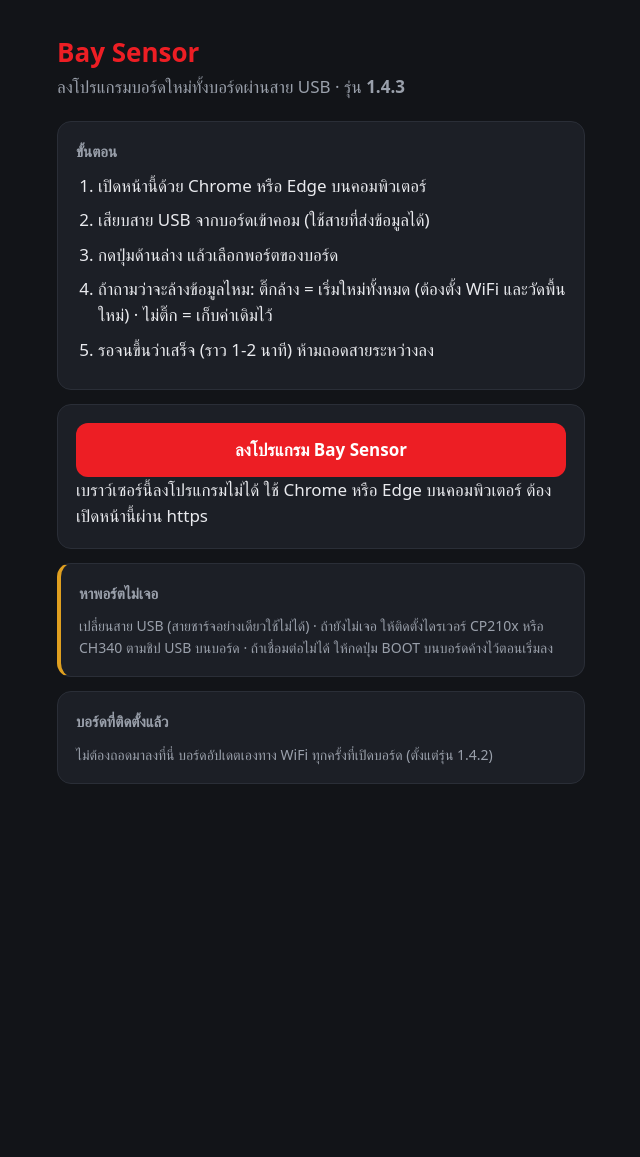
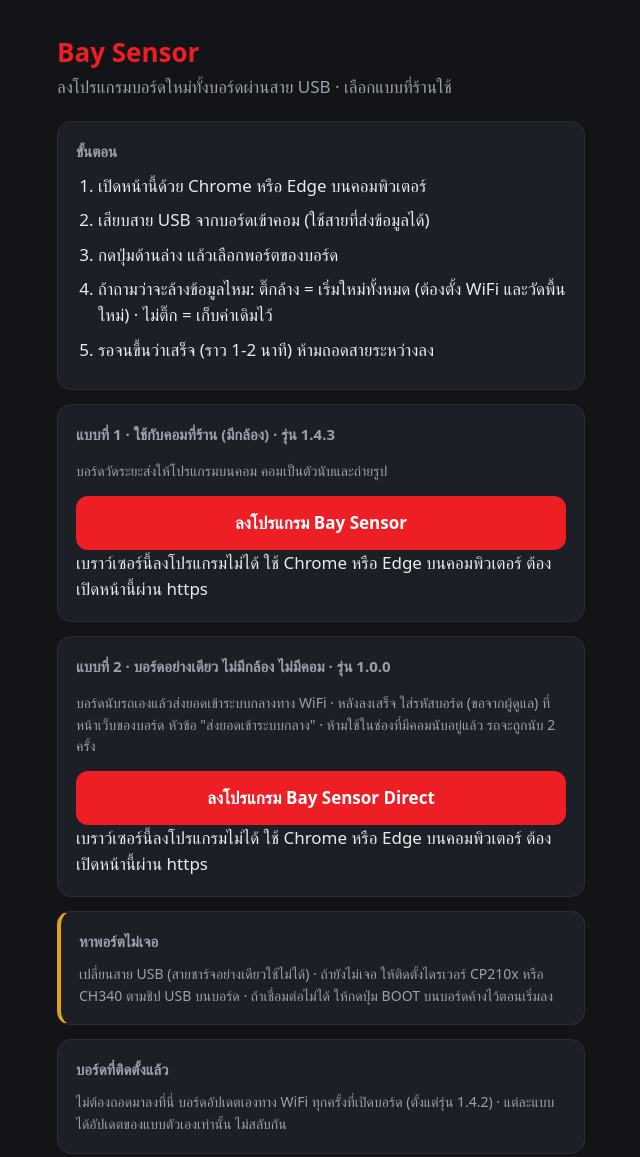
Before and after one commit to KungrcKMK/baysensor-firmware, a plain HTML site: page index.html in a window 1280 px wide. Shown: the whole page, without its empty margins (319-959 px from the left). Before the commit the page ends 846 px from the top, so only its background shows below. Drawn offline with Linux system fonts and the light colour scheme.

Commit message:
Bay Sensor Direct 1.0.0: standalone board option, separate OTA folder and installer choice

```diff
--- a/index.html
+++ b/index.html
@@ -21,8 +21,8 @@ button:focus-visible{outline:3px solid #fff;outline-offset:2px}
 </style>
 <main>
 <h1>Bay Sensor</h1>
-<p class="sub">ลงโปรแกรมบอร์ดใหม่ทั้งบอร์ดผ่านสาย USB · รุ่น <b id="v">—</b></p>
-<script>fetch("manifest.json").then(r=>r.json()).then(m=>v.textContent=m.version)</script>
+<p class="sub">ลงโปรแกรมบอร์ดใหม่ทั้งบอร์ดผ่านสาย USB · เลือกแบบที่ร้านใช้</p>
+<script>for(const[f,i]of[["manifest.json","v"],["manifest_direct.json","vd"]])fetch(f).then(r=>r.json()).then(m=>document.getElementById(i).textContent=m.version)</script>
 
 <div class="c">
 <h2>ขั้นตอน</h2>
@@ -36,8 +36,20 @@ button:focus-visible{outline:3px solid #fff;outline-offset:2px}
 </div>
 
 <div class="c">
+<h2>แบบที่ 1 · ใช้กับคอมที่ร้าน (มีกล้อง) · รุ่น <b id="v">—</b></h2>
+<p class="k">บอร์ดวัดระยะส่งให้โปรแกรมบนคอม คอมเป็นตัวนับและถ่ายรูป</p>
 <esp-web-install-button manifest="manifest.json">
 <button slot="activate">ลงโปรแกรม Bay Sensor</button>
+<span slot="unsupported">เบราว์เซอร์นี้ลงโปรแกรมไม่ได้ ใช้ Chrome หรือ Edge บนคอมพิวเตอร์</span>
+<span slot="not-allowed">ต้องเปิดหน้านี้ผ่าน https</span>
+</esp-web-install-button>
+</div>
+
+<div class="c">
+<h2>แบบที่ 2 · บอร์ดอย่างเดียว ไม่มีกล้อง ไม่มีคอม · รุ่น <b id="vd">—</b></h2>
+<p class="k">บอร์ดนับรถเองแล้วส่งยอดเข้าระบบกลางทาง WiFi · หลังลงเสร็จ ใส่รหัสบอร์ด (ขอจากผู้ดูแล) ที่หน้าเว็บของบอร์ด หัวข้อ "ส่งยอดเข้าระบบกลาง" · ห้ามใช้ในช่องที่มีคอมนับอยู่แล้ว รถจะถูกนับ 2 ครั้ง</p>
+<esp-web-install-button manifest="manifest_direct.json">
+<button slot="activate">ลงโปรแกรม Bay Sensor Direct</button>
 <span slot="unsupported">เบราว์เซอร์นี้ลงโปรแกรมไม่ได้ ใช้ Chrome หรือ Edge บนคอมพิวเตอร์</span>
 <span slot="not-allowed">ต้องเปิดหน้านี้ผ่าน https</span>
 </esp-web-install-button>
@@ -50,7 +62,7 @@ button:focus-visible{outline:3px solid #fff;outline-offset:2px}
 
 <div class="c">
 <h2>บอร์ดที่ติดตั้งแล้ว</h2>
-<p class="k" style="margin:0">ไม่ต้องถอดมาลงที่นี่ บอร์ดอัปเดตเองทาง WiFi ทุกครั้งที่เปิดบอร์ด (ตั้งแต่รุ่น 1.4.2)</p>
+<p class="k" style="margin:0">ไม่ต้องถอดมาลงที่นี่ บอร์ดอัปเดตเองทาง WiFi ทุกครั้งที่เปิดบอร์ด (ตั้งแต่รุ่น 1.4.2) · แต่ละแบบได้อัปเดตของแบบตัวเองเท่านั้น ไม่สลับกัน</p>
 </div>
 </main>
 </html>
--- /dev/null
+++ b/manifest_direct.json
@@ -0,0 +1 @@
+{"name":"Bay Sensor Direct","version":"1.0.0","new_install_prompt_erase":true,"builds":[{"chipFamily":"ESP32","parts":[{"path":"web_direct.bin","offset":0}]}]}
```
Also changed, not shown: ota-direct/version.txt (added), 2 other files.
